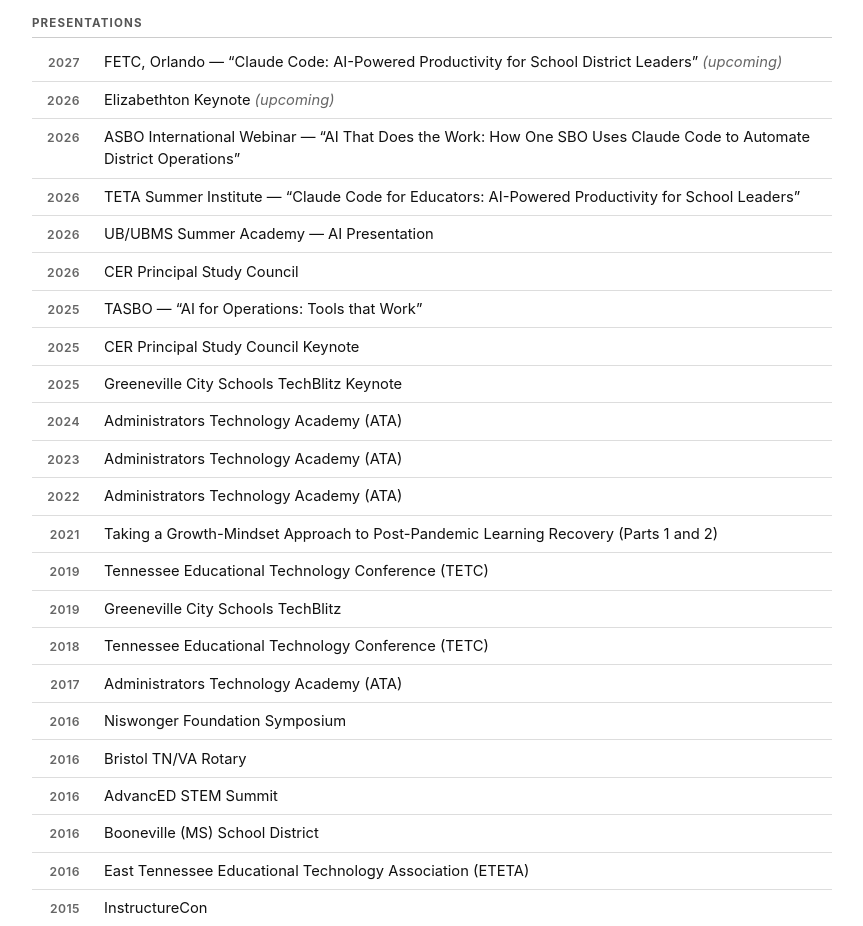
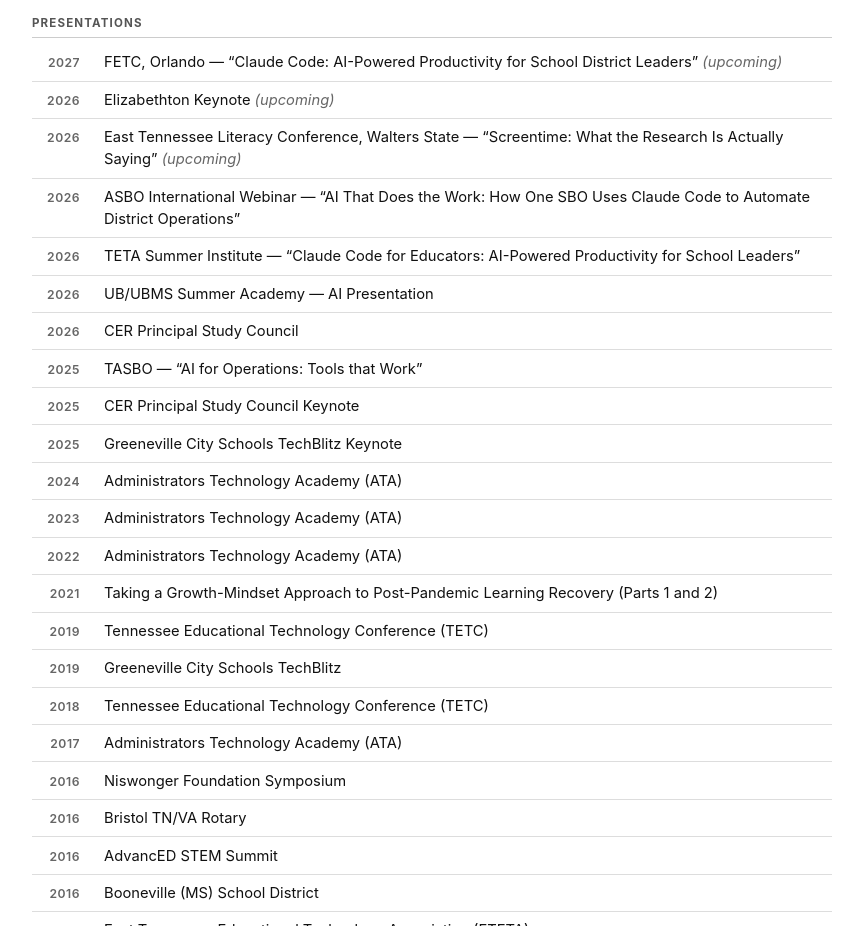
Before and after one commit to jasonbhorne/resume, a plain HTML site: page index.html in a window 1280 px wide. Shown: the part 3340-4266 px from the top of the page, without its empty margins (208-1071 px from the left). Drawn offline with Linux system fonts and the light colour scheme.

Commit message:
CV: add East Tennessee Literacy Conference session (Sept 2026)
Co-Authored-By: Claude Opus 5 (1M context) <noreply@anthropic.com>

```diff
--- a/index.html
+++ b/index.html
@@ -785,6 +785,11 @@
 
       <li class="cvr-item">
         <span class="cvr-year">2026</span>
+        <span class="cvr-body">East Tennessee Literacy Conference, Walters State &mdash; &ldquo;Screentime: What the Research Is Actually Saying&rdquo; <em style="color:#666;">(upcoming)</em></span>
+      </li>
+
+      <li class="cvr-item">
+        <span class="cvr-year">2026</span>
         <span class="cvr-body">ASBO International Webinar &mdash; &ldquo;AI That Does the Work: How One SBO Uses Claude Code to Automate District Operations&rdquo;</span>
       </li>
 
```
